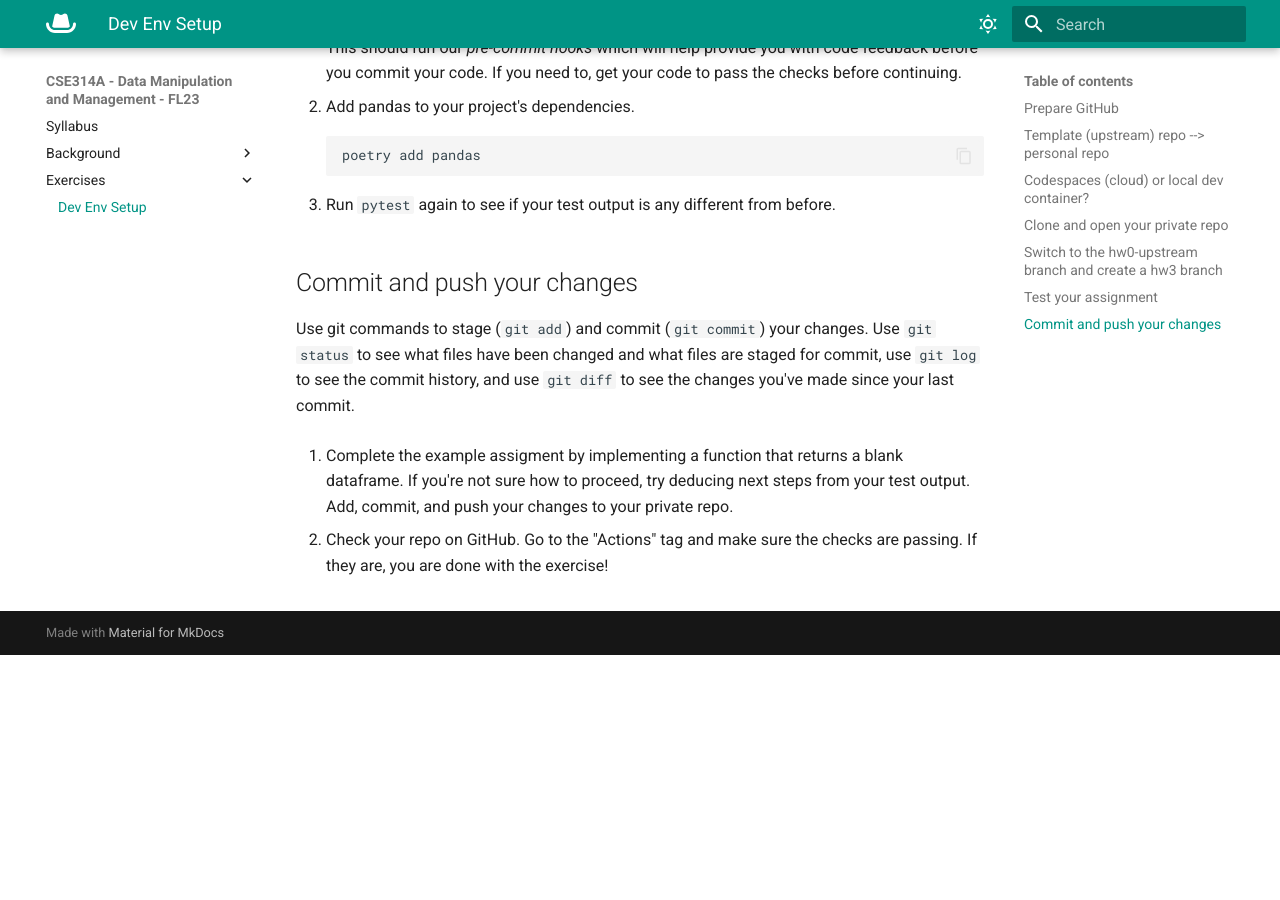
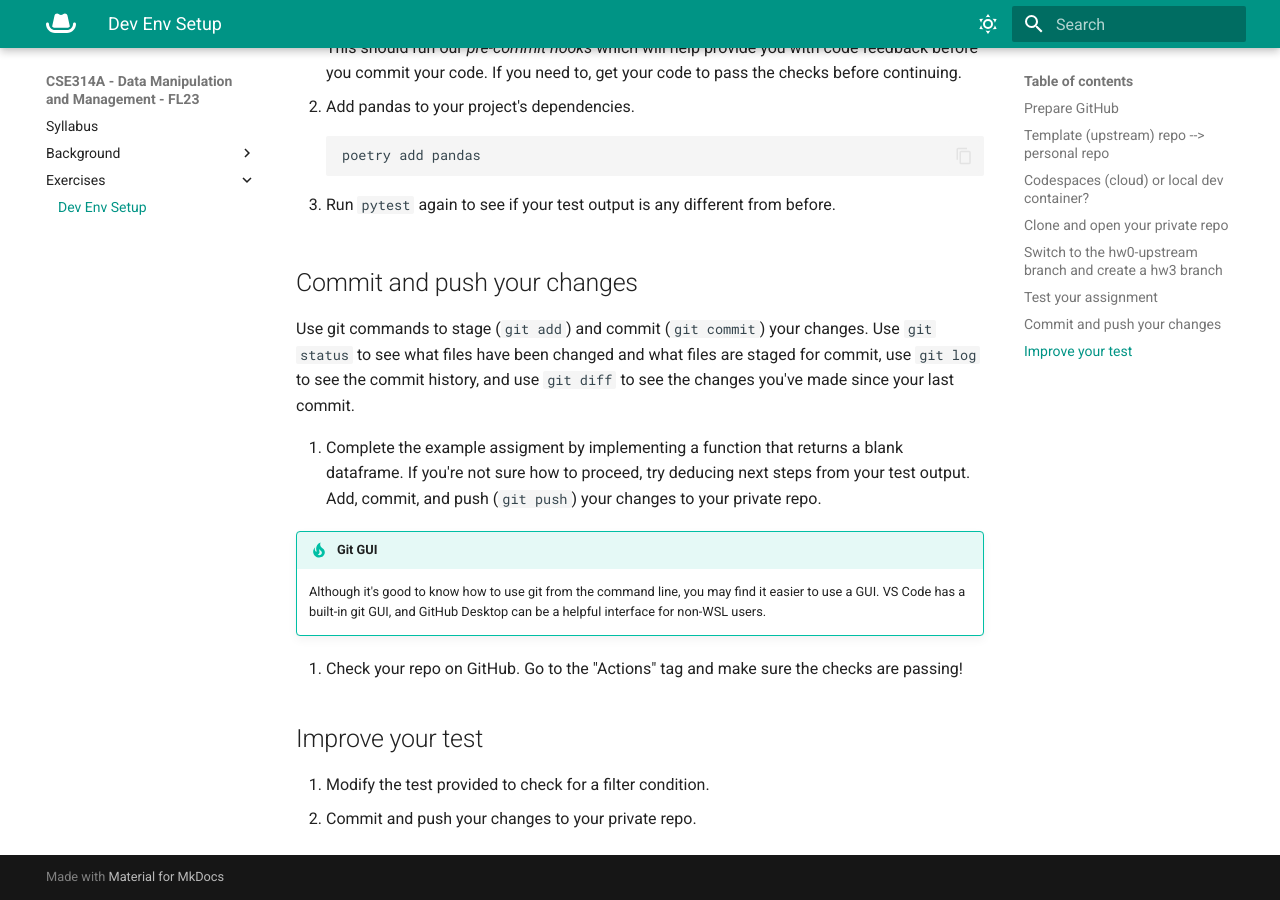
Before and after one commit to wustl-data/rooster-cogburn, an MkDocs documentation site: the page built from docs/exercises/env-setup.md, in a window 1280 px wide and 900 px high, scrolled down 3083 px. Built offline with MkDocs 1.6.1 and Material for MkDocs 9.7.7, drawn with Linux system fonts in a browser that asks for light colours; before the commit the page ends 3738 px from its top, so only the background shows below that.

Commit message:
add testing exercise

```diff
--- a/docs/exercises/env-setup.md
+++ b/docs/exercises/env-setup.md
@@ -132,6 +132,15 @@ Here are some considerations:
 Use git commands to stage (`git add`) and commit (`git commit`) your changes. Use `git status` to see what files have been changed and what files are staged for commit, use `git log` to see the commit history, and use `git diff` to see the changes you've made since your last commit.
 
 
-9. Complete the example assigment by implementing a function that returns a blank dataframe. If you're not sure how to proceed, try deducing next steps from your test output. Add, commit, and push your changes to your private repo.
+9. Complete the example assigment by implementing a function that returns a blank dataframe. If you're not sure how to proceed, try deducing next steps from your test output. Add, commit, and push (`git push`) your changes  to your private repo.
 
-10. Check your repo on GitHub. Go to the "Actions" tag and make sure the checks are passing. If they are, you are done with the exercise!
+!!! tip "Git GUI"
+
+    Although it's good to know how to use git from the command line, you may find it easier to use a GUI. VS Code has a built-in git GUI, and GitHub Desktop can be a helpful interface for non-WSL users.
+
+10. Check your repo on GitHub. Go to the "Actions" tag and make sure the checks are passing!
+
+## Improve your test
+
+1. Modify the test provided to check for a filter condition.
+2. Commit and push your changes to your private repo.
```
